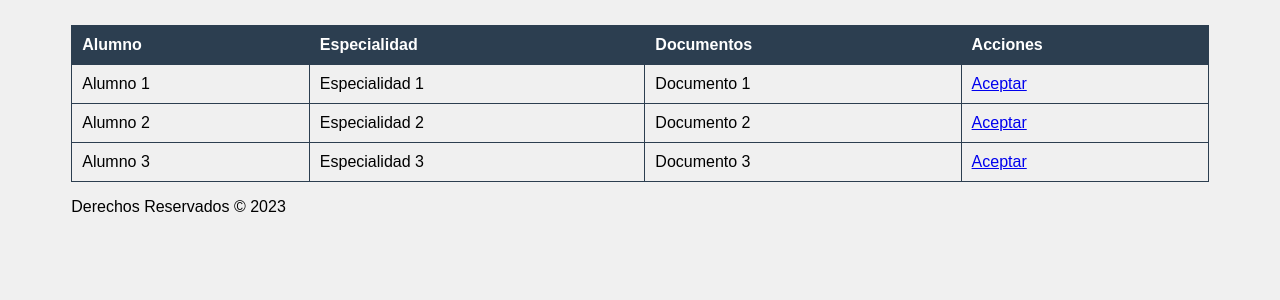
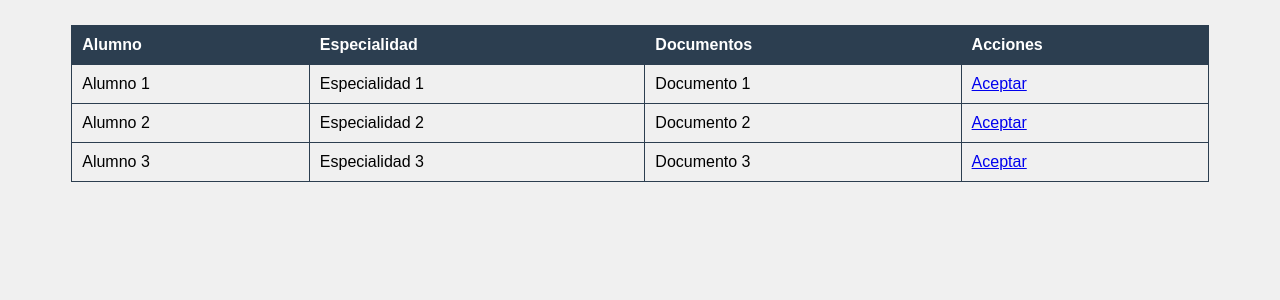
Before and after one commit to AngelDavidLA03/ProyectoFinal, a PHP site: page /nuevosvacantes.php in a window 1280 px wide. Shown: the part 207-507 px from the top of the page. Run offline with PHP 8.4, Linux system fonts and the light colour scheme.

Commit message:
Update nuevosvacantes.php

```diff
--- a/nuevosvacantes.php
+++ b/nuevosvacantes.php
@@ -53,10 +53,6 @@
 		</div>
 	</section>
 
-	<footer>
-		<div class="container">
-			<p>Derechos Reservados &copy; 2023</p>
-		</div>
-	</footer>
+
 </body>
 </html>
```
